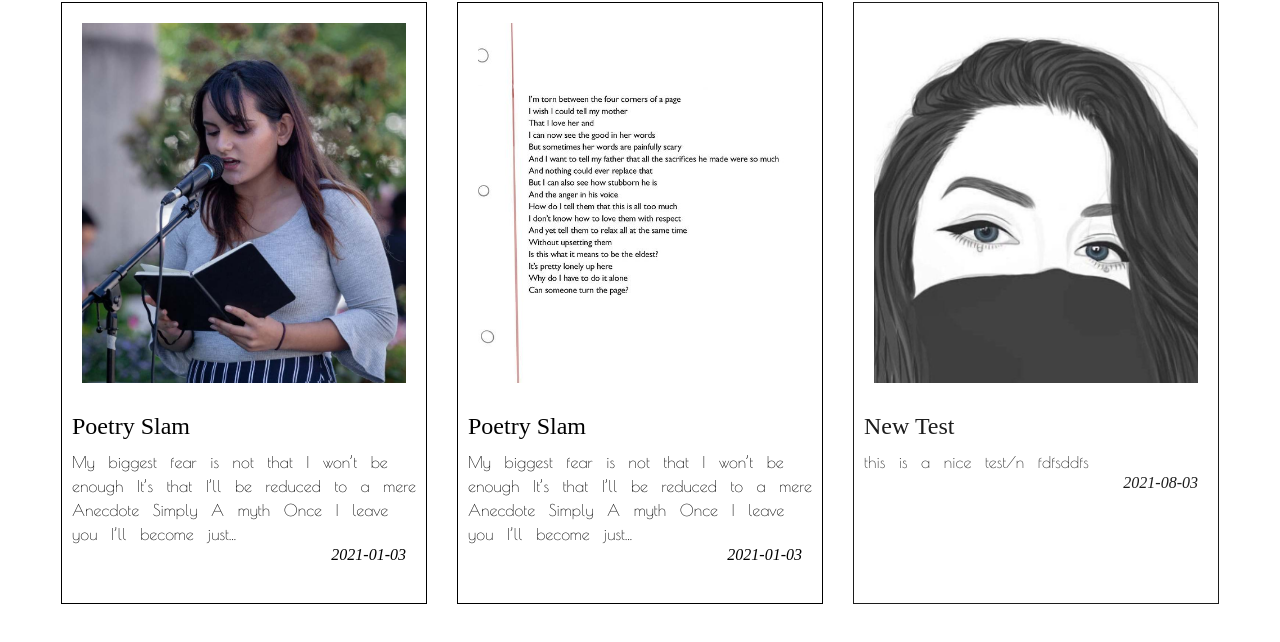
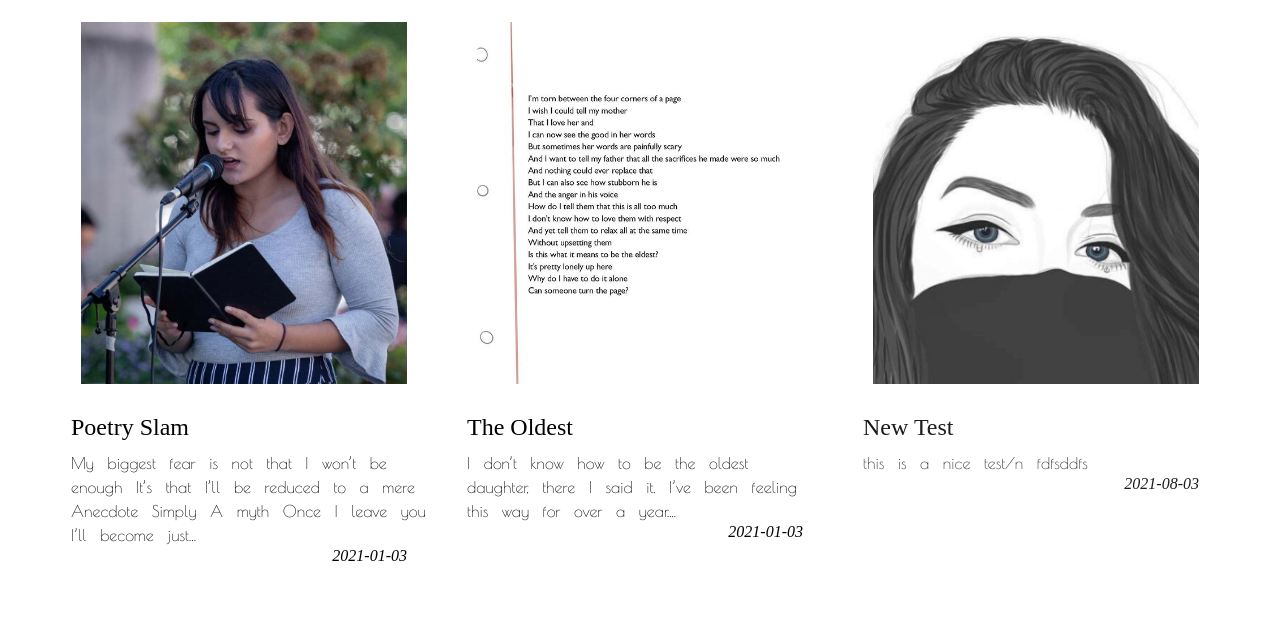
Before and after one commit to yashmasani/lamiaart, a Gatsby site: page /home in a window 1280 px wide. Shown: the part 138-780 px from the top of the page. Built offline with nearby package versions, Linux system fonts and the light colour scheme; Gatsby itself is replaced by a stand-in of ours; a web font is replaced by a local one.

Commit message:
More elegant Card Structure

```diff
--- a/src/pages/markdowns/poetry.md
+++ b/src/pages/markdowns/poetry.md
@@ -1,21 +1,6 @@
 ---
-title: "Poetry Slam"
+title: "The Oldest"
 date: "2021-01-03"
 featuredImage: "../../images/instapoem.jpeg"
 ---
-
-My biggest fear is not that I won’t be enough
-
-It’s that I’ll be reduced to a mere
-
-Anecdote
-
-Simply
-
-A myth
-
-Once I leave you
-
-I’ll become just
-
-The girl who wrote this
+I don’t know how to be the oldest daughter, there I said it. I’ve been feeling this way for over a year....
--- a/src/pages/nav.js
+++ b/src/pages/nav.js
@@ -18,7 +18,7 @@ export default function NavBar(props){
         <nav>
          <Link to="/Articles" className="nav-link">Articles</Link>
          <Link to="/About" className="nav-link">About</Link>
-         <Link to="/home" activeClassName="active"><StaticImage src="../images/smallerLogo.png" alt="Logo" layout="fixed" className="nav-logo"></StaticImage></Link>
+         <Link to="/home" activeClassName="active" className="link-logo"><StaticImage src="../images/smallerLogo.png" alt="Logo" layout="fixed" className="nav-logo"></StaticImage></Link>
          <Link to="/Pages" className="nav-link">Pages</Link>
          <Link to="/Poetry" className="nav-link">Poetry</Link>
         </nav>
--- a/src/styles/home.scss
+++ b/src/styles/home.scss
@@ -29,9 +29,9 @@
     margin:0;
  }
  .card{
-    border:solid 0.1px black;
     height: 100%;
     margin: 0;
+    border-radius: 5%;
  }
 }
 
@@ -51,6 +51,7 @@
 }
 .card:hover{
   background-position: bottom;
+  box-shadow:2px 2px 2px 2px #debaba;
 
 
   & .excerpt-card{
```
